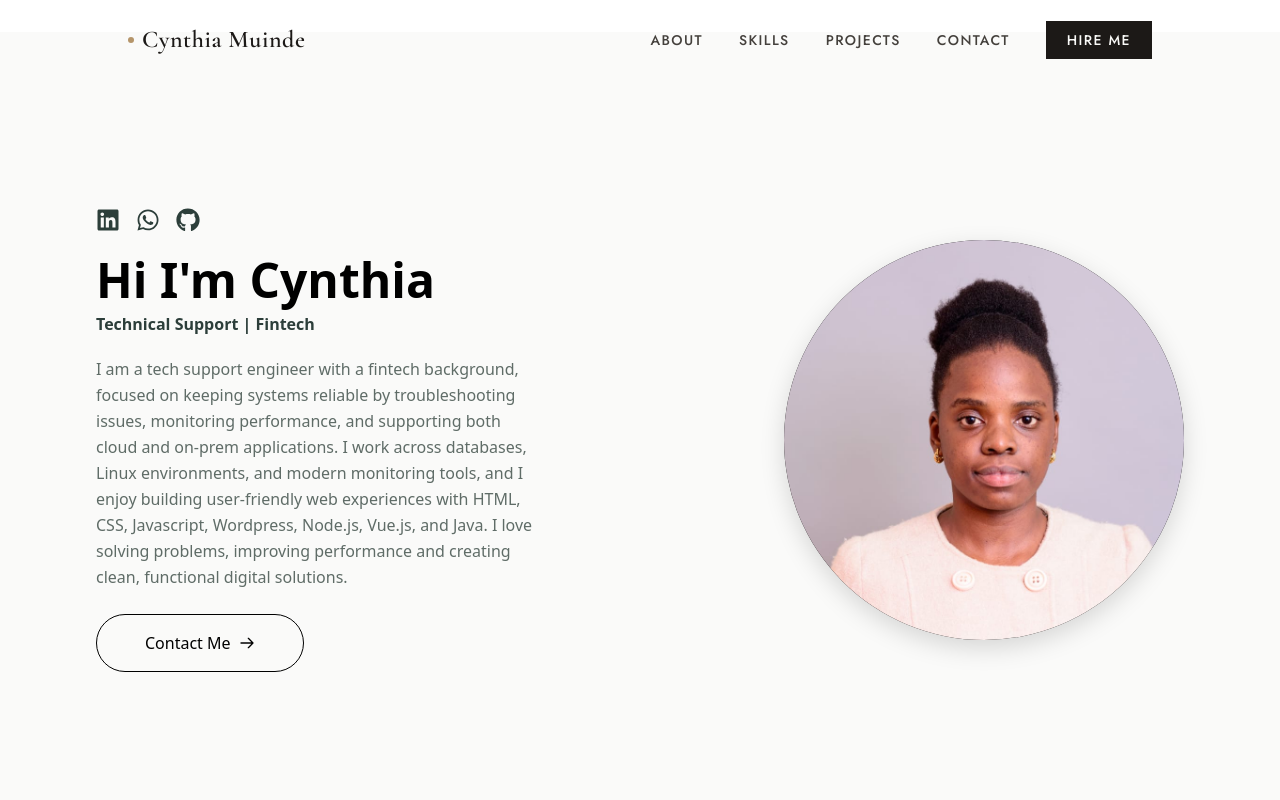
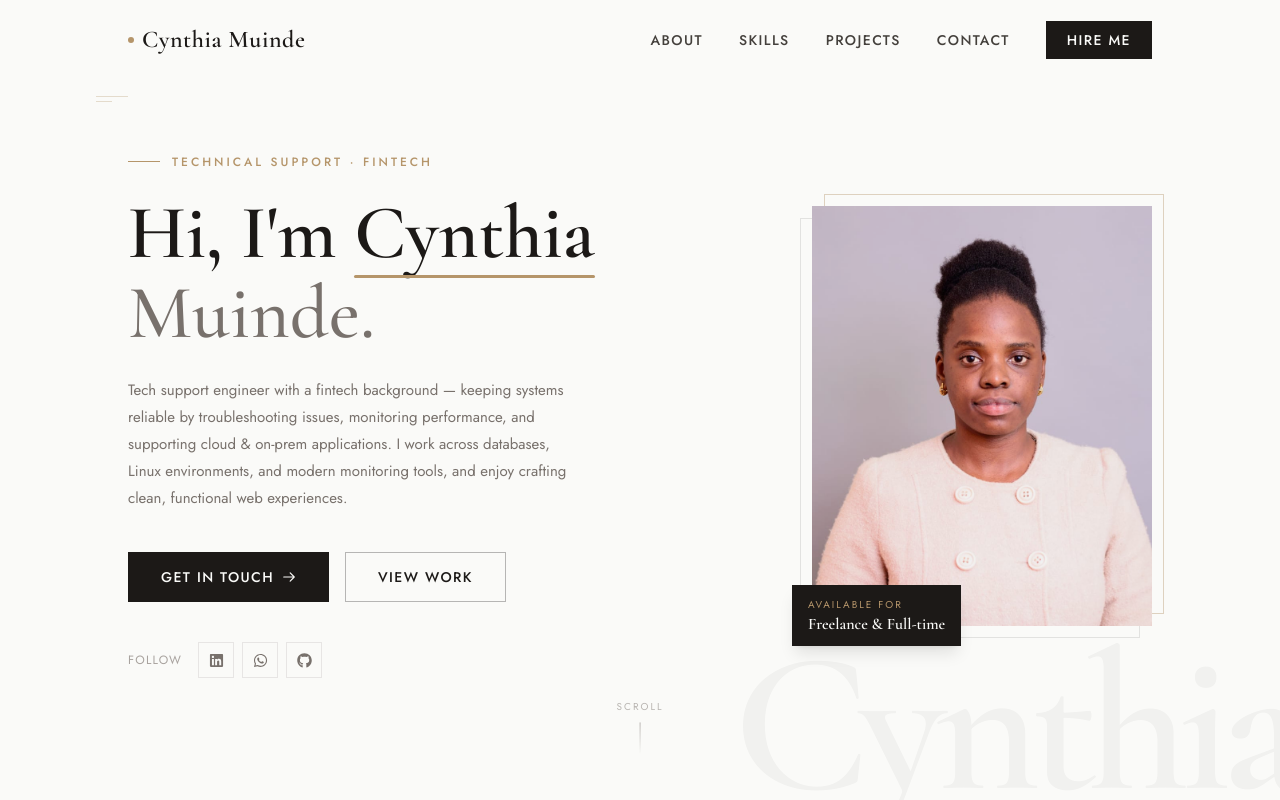
Before and after one commit to Mwandii/cynthia-personal-website, a React (Vite) app: page / in a window 1280 px wide. Shown: the top 800 px of the page. Built offline with nearby package versions, Linux system fonts and the light colour scheme.

Commit message:
redo the hero component

```diff
--- a/src/components/Hero.jsx
+++ b/src/components/Hero.jsx
@@ -1,107 +1,178 @@
-import { FaGithub, FaLinkedin, FaTwitter, FaWhatsapp } from "react-icons/fa";
+import { useEffect, useRef } from "react";
+import { FaGithub, FaLinkedin, FaWhatsapp } from "react-icons/fa";
+
+const socialLinks = [
+  {
+    icon: FaLinkedin,
+    href: "https://www.linkedin.com/in/cynthia-muinde/",
+    label: "LinkedIn",
+  },
+  {
+    icon: FaWhatsapp,
+    href: "https://wa.me/254704207486",
+    label: "WhatsApp",
+  },
+  {
+    icon: FaGithub,
+    href: "https://github.com/cynmumbua",
+    label: "GitHub",
+  },
+];
 
 function Hero() {
+  const containerRef = useRef(null);
+
+  // Subtle parallax on scroll
+  useEffect(() => {
+    const handleScroll = () => {
+      if (!containerRef.current) return;
+      const y = window.scrollY;
+      containerRef.current.style.setProperty("--scroll-y", `${y * 0.15}px`);
+    };
+    window.addEventListener("scroll", handleScroll, { passive: true });
+    return () => window.removeEventListener("scroll", handleScroll);
+  }, []);
+
+  const scrollToContact = () => {
+    document.getElementById("contact")?.scrollIntoView({ behavior: "smooth" });
+  };
+
   return (
-    <section className="flex flex-col-reverse md:flex-row items-center justify-between gap-6 md:gap-12 min-h-screen px-6 mt-8 md:px-16 lg:px-24 pt-20 md:pt-16 pb-12 bg-stone-50">
-      {/* Left side: Text content and social icons */}
-      <div className="flex flex-col items-center md:items-start max-w-lg">
-        {/* Social icons - stacked vertically on both mobile and desktop */}
-        <div className="flex gap-4 md:gap-4 mb-5 md:mb-6 text-xl md:text-2xl">
+    <section
+      ref={containerRef}
+      className="relative min-h-screen bg-[#FAFAF8] overflow-hidden flex items-center"
+    >
+      {/* Background typographic watermark */}
+      <span
+        aria-hidden="true"
+        className="absolute -bottom-6 -right-4 font-['Cormorant_Garamond'] font-bold text-[clamp(80px,16vw,200px)] text-[#1C1917]/[0.04] leading-none select-none pointer-events-none tracking-tighter"
+        style={{ transform: "translateY(var(--scroll-y, 0))" }}
+      >
+        Cynthia
+      </span>
+
+      {/* Decorative top-left corner line */}
+      <div className="absolute top-24 left-6 md:left-16 lg:left-24 flex flex-col gap-1 opacity-30">
+        <div className="w-8 h-px bg-[#B5956A]" />
+        <div className="w-4 h-px bg-[#B5956A]" />
+      </div>
+
+      <div className="relative z-10 w-full max-w-6xl mx-auto px-6 md:px-10 lg:px-16 pt-28 md:pt-24 pb-16">
+        <div className="flex flex-col-reverse md:flex-row items-center md:items-center justify-between gap-12 md:gap-16">
+
+          {/* ── Left: Content ── */}
+          <div className="flex flex-col items-center md:items-start text-center md:text-left max-w-xl animate-[fadeSlideUp_0.8s_ease_forwards]">
+
+            {/* Overline */}
+            <div className="flex items-center gap-3 mb-6">
+              <span className="w-8 h-px bg-[#B5956A]" />
+              <p className="font-['Jost'] text-xs tracking-[0.25em] uppercase text-[#B5956A] font-medium">
+                Technical Support · Fintech
+              </p>
+            </div>
+
+            {/* Heading */}
+            <h1 className="font-['Cormorant_Garamond'] font-semibold text-[clamp(42px,6vw,76px)] text-[#1C1917] leading-[1.05] mb-6">
+              Hi, I'm{" "}
+              <span className="relative inline-block">
+                Cynthia
+                {/* Underline accent */}
+                <span className="absolute -bottom-1 left-0 right-0 h-[3px] bg-[#B5956A] rounded-full" />
+              </span>
+              <span className="block text-[#78716C] font-light">Muinde.</span>
+            </h1>
+
+            {/* Bio */}
+            <p className="font-['Jost'] text-[15px] text-[#78716C] leading-[1.8] mb-10 max-w-md">
+              Tech support engineer with a fintech background — keeping systems reliable
+              by troubleshooting issues, monitoring performance, and supporting cloud &
+              on-prem applications. I work across databases, Linux environments, and
+              modern monitoring tools, and enjoy crafting clean, functional web experiences.
+            </p>
+
+            {/* CTAs */}
+            <div className="flex flex-wrap items-center justify-center md:justify-start gap-4 mb-10">
+              <button
+                onClick={scrollToContact}
+                className="group relative overflow-hidden px-8 py-3.5 font-['Jost'] text-sm font-medium tracking-widest uppercase text-[#FAFAF8] bg-[#1C1917] border border-[#1C1917] transition-all duration-300 hover:bg-transparent hover:text-[#1C1917] cursor-pointer outline-none"
+              >
+                <span className="flex items-center gap-2">
+                  Get In Touch
+                  <svg className="w-3.5 h-3.5 transition-transform duration-300 group-hover:translate-x-1" fill="none" stroke="currentColor" viewBox="0 0 24 24">
+                    <path strokeLinecap="round" strokeLinejoin="round" strokeWidth={2} d="M14 5l7 7m0 0l-7 7m7-7H3" />
+                  </svg>
+                </span>
+              </button>
+
               <a
-            href="https://www.linkedin.com/in/cynthia-muinde/"
-            target="_blank"
-            rel="noreferrer"
-            className="text-[#2C3E3A] hover:text-black transition-colors"
+                href="#about"
+                onClick={(e) => {
+                  e.preventDefault();
+                  document.querySelector("#about")?.scrollIntoView({ behavior: "smooth" });
+                }}
+                className="px-8 py-3.5 font-['Jost'] text-sm font-medium tracking-widest uppercase text-[#1C1917] border border-[#1C1917]/30 transition-all duration-300 hover:border-[#1C1917] cursor-pointer no-underline"
               >
-            <FaLinkedin />
-          </a>
-          <a
-            href="https://wa.me/254704207486"
-            target="_blank"
-            rel="noreferrer"
-            className="text-[#2C3E3A] hover:text-black transition-colors"
-          >
-            <FaWhatsapp />
-          </a>
-          <a
-            href="https://github.com/cynmumbua"
-            target="_blank"
-            rel="noreferrer"
-            className="text-[#2C3E3A] hover:text-black transition-colors"
-          >
-            <FaGithub />
+                View Work
               </a>
             </div>
 
-        {/* Text content */}
-        <div className="text-center md:text-left">
-          <h1 className="text-3xl md:text-5xl font-bold mb-2 text-black">
-            Hi I'm Cynthia
-          </h1>
-          <h2 className="text-sm md:text-base text-[#2C3E3A] font-semibold mb-5">
-            Technical Support | Fintech
-          </h2>
-          <p className="text-sm md:text-base text-[#5F6C67] mb-6 leading-relaxed max-w-md">
-            I am a tech support engineer with a fintech background, focused on
-            keeping systems reliable by troubleshooting issues, monitoring
-            performance, and supporting both cloud and on-prem applications. I
-            work across databases, Linux environments, and modern monitoring
-            tools, and I enjoy building user-friendly web experiences with HTML,
-            CSS, Javascript, Wordpress, Node.js, Vue.js, and Java. I love
-            solving problems, improving performance and creating clean,
-            functional digital solutions.
-          </p>
-          <button
-            onClick={() =>
-              document
-                .getElementById("contact")
-                ?.scrollIntoView({ behavior: "smooth" })
-            }
-            className="
-    group relative overflow-hidden rounded-full px-12 py-4 font-medium
-    text-black border border-black
-    inline-flex items-center gap-2
-    transition-transform duration-300
-    hover:-translate-y-1 hover:shadow-md hover:cursor-pointer
-    before:absolute before:inset-0
-    before:bg-black
-    before:scale-x-0 before:origin-left
-    before:transition-transform before:duration-300
-    hover:before:scale-x-100
-  "
+            {/* Social links */}
+            <div className="flex items-center gap-2">
+              <span className="font-['Jost'] text-xs tracking-widest uppercase text-[#A8A29E] mr-2">
+                Follow
+              </span>
+              {socialLinks.map(({ icon: Icon, href, label }) => (
+                <a
+                  key={label}
+                  href={href}
+                  target="_blank"
+                  rel="noreferrer"
+                  aria-label={label}
+                  className="group w-9 h-9 flex items-center justify-center border border-[#E7E5E4] text-[#78716C] hover:border-[#1C1917] hover:text-[#1C1917] transition-all duration-200"
                 >
-            <span className="relative z-10 transition-colors duration-300 group-hover:text-white">
-              Contact Me
-            </span>
-
-            <svg
-              className="relative z-10 w-4 h-4 transition-colors duration-300 group-hover:text-white"
-              fill="none"
-              stroke="currentColor"
-              viewBox="0 0 24 24"
-            >
-              <path
-                strokeLinecap="round"
-                strokeLinejoin="round"
-                strokeWidth={2}
-                d="M14 5l7 7m0 0l-7 7m7-7H3"
-              />
-            </svg>
-          </button>
+                  <Icon size={15} />
+                </a>
+              ))}
             </div>
           </div>
 
-      {/* Right side: Profile image */}
-      <div className="shrink-0">
+          {/* ── Right: Image ── */}
+          <div className="shrink-0 animate-[fadeSlideUp_0.8s_0.2s_ease_both]">
             <div className="relative">
-          <div className="bg-black shadow-[0_8px_24px_#00000025] rounded-full w-56 h-56 md:w-100 md:h-100 overflow-hidden">
+              {/* Offset decorative frame */}
+              <div className="absolute -top-3 -right-3 w-full h-full border border-[#B5956A]/40" />
+              <div className="absolute -bottom-3 -left-3 w-full h-full border border-[#1C1917]/10" />
+
+              {/* Image container — square, not circle */}
+              <div className="relative w-[240px] h-[300px] md:w-[340px] md:h-[420px] overflow-hidden bg-[#E8E4DC]">
                 <img
                   src="Images/picture.jpeg"
-              alt="Lynette"
-              className="object-cover"
+                  alt="Cynthia Muinde"
+                  className="w-full h-full object-cover object-top transition-transform duration-700 hover:scale-105"
                 />
+                {/* Subtle tint overlay */}
+                <div className="absolute inset-0 bg-[#1C1917]/5 pointer-events-none" />
+              </div>
+
+              {/* Floating tag */}
+              <div className="absolute -bottom-5 -left-5 bg-[#1C1917] text-[#FAFAF8] px-4 py-3 shadow-lg">
+                <p className="font-['Jost'] text-[10px] tracking-[0.2em] uppercase text-[#B5956A] mb-0.5">
+                  Available for
+                </p>
+                <p className="font-['Cormorant_Garamond'] text-base font-semibold leading-tight">
+                  Freelance & Full-time
+                </p>
               </div>
             </div>
+          </div>
+
+        </div>
+      </div>
+
+      {/* Scroll indicator */}
+      <div className="absolute bottom-8 left-1/2 -translate-x-1/2 flex flex-col items-center gap-2 animate-bounce opacity-50">
+        <span className="font-['Jost'] text-[10px] tracking-[0.2em] uppercase text-[#78716C]">Scroll</span>
+        <div className="w-px h-8 bg-gradient-to-b from-[#78716C] to-transparent" />
       </div>
     </section>
   );
--- a/src/index.css
+++ b/src/index.css
@@ -1 +1,12 @@
 @import "tailwindcss";
+
+@keyframes fadeSlideUp {
+  from {
+    opacity: 0;
+    transform: translateY(24px);
+  }
+  to {
+    opacity: 1;
+    transform: translateY(0);
+  }
+}
```
Lines whose indentation alone changed are shown as unchanged.
